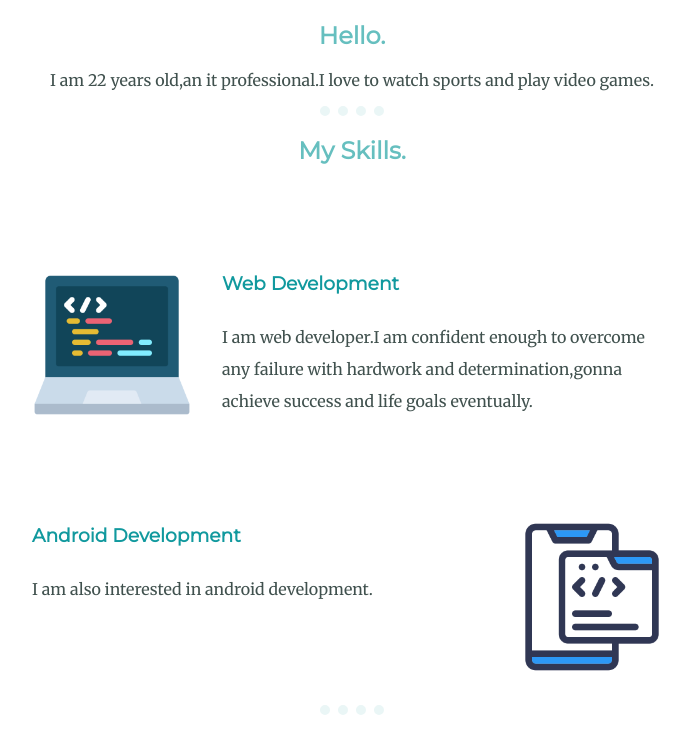
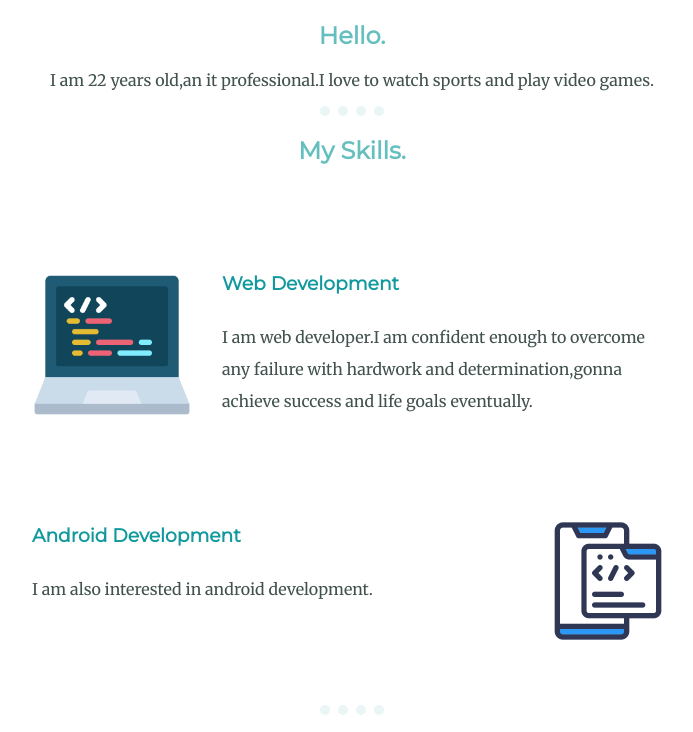
Before and after one commit to ROHITLM10/CV, a plain HTML site: page index.html in a window 1280 px wide. Shown: the part 972-1704 px from the top of the page, without its empty margins (288-981 px from the left). Drawn offline with Linux system fonts and the light colour scheme.

Commit message:
Initial personal website files.

```diff
--- a/css/styles.css
+++ b/css/styles.css
@@ -70,7 +70,7 @@ hr {
 }
 
 .android-image{
-  width: 25%;
+  width: 20%;
   float: right;
   margin-left: 30px;
 }
```
